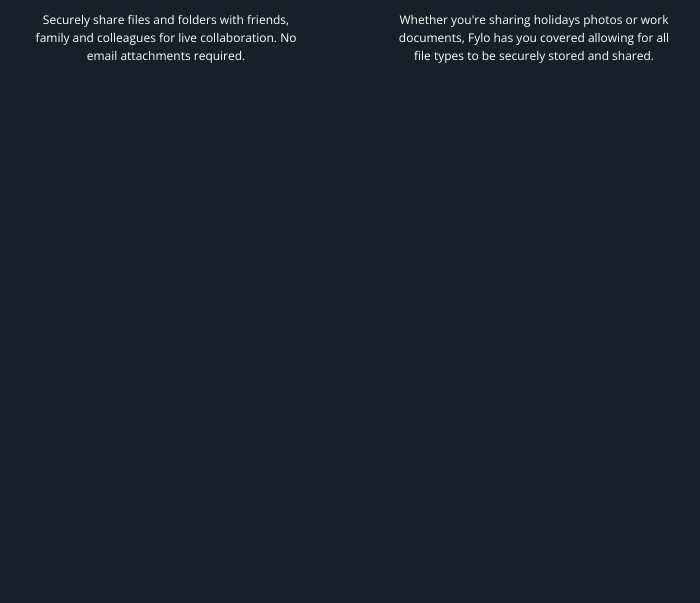
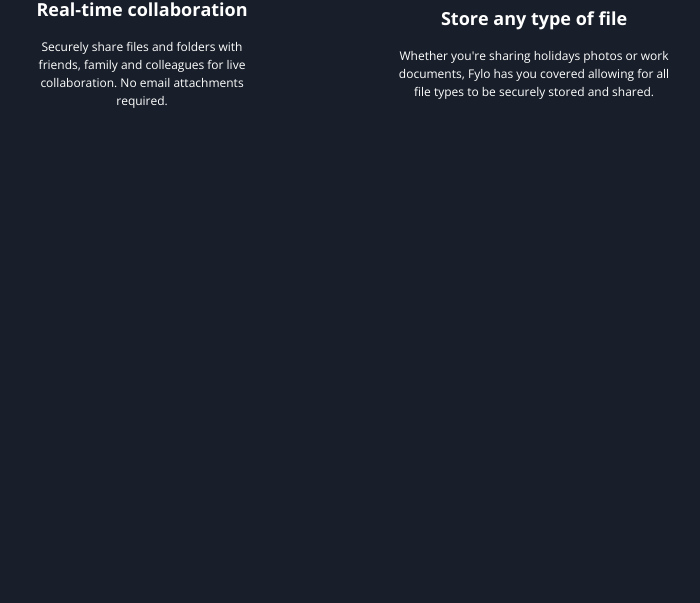
Before and after one commit to M-elhamdaoui/Challenge-1, a plain HTML site: page index.html in a window 1280 px wide. Shown: the part 1225-1828 px from the top of the page, without its empty margins (290-990 px from the left). Drawn offline with nearby package versions, Linux system fonts and the light colour scheme.

Commit message:
edit cards

```diff
--- a/sass/_cards.scss
+++ b/sass/_cards.scss
@@ -25,6 +25,14 @@
     }
     &__card{
         width: 17rem;
+        @include breakpoint-up(medium){
+            &:nth-child(odd){
+                padding-right: 3rem;
+
+            }
+
+        }
+
         h2{
 
         }
```
Also changed, not shown: css/style.css, 1 other file.
